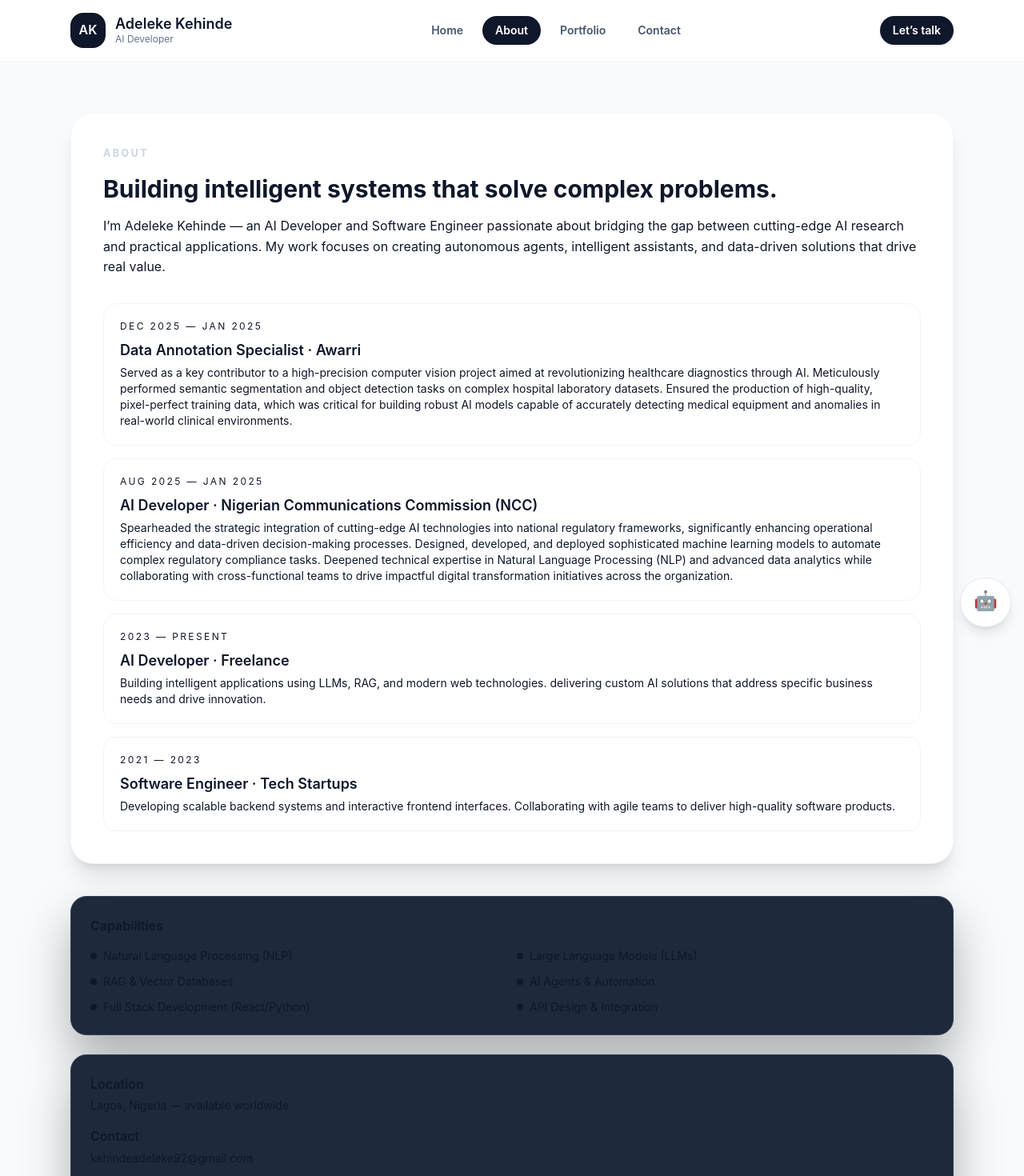
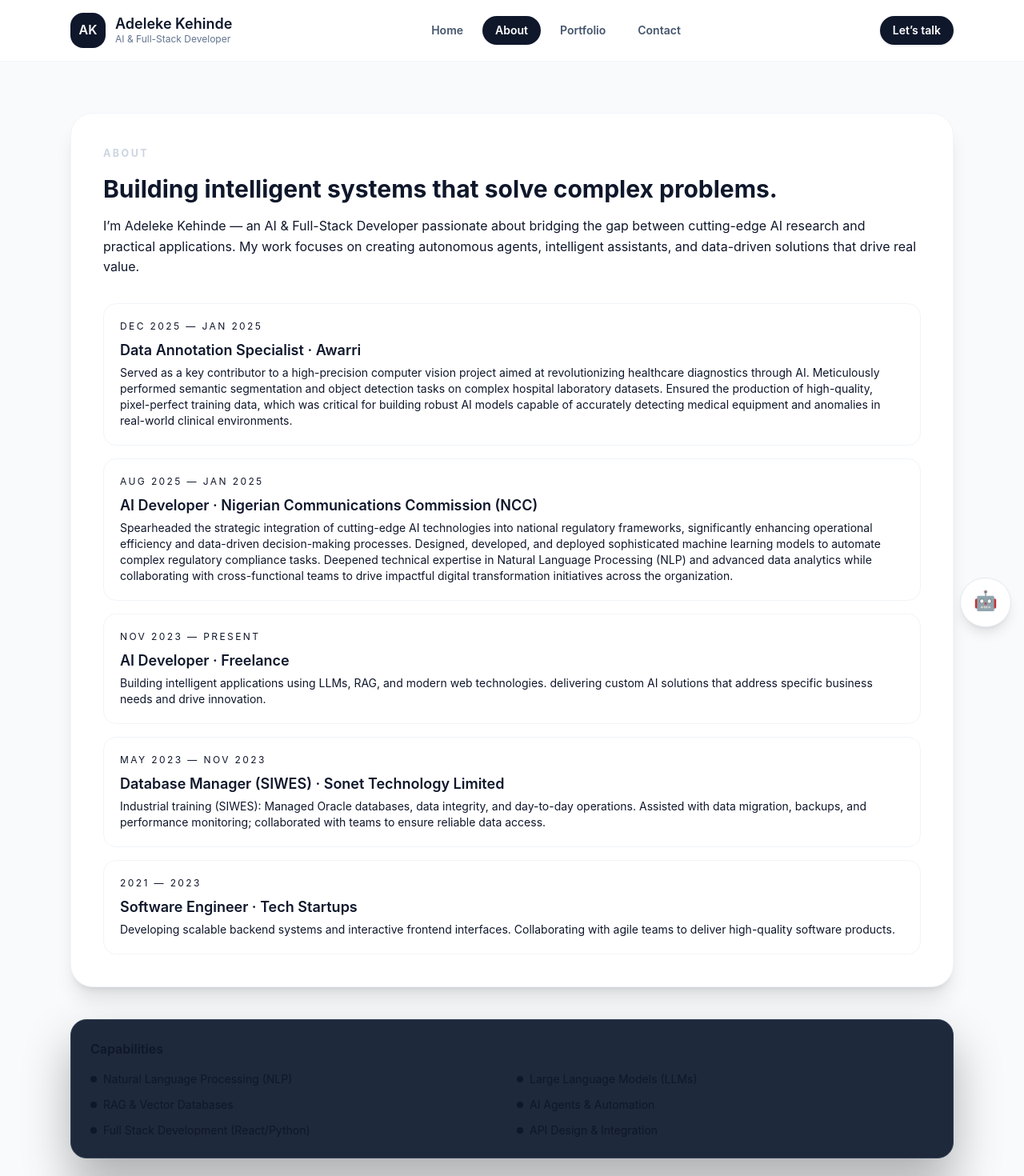
Before and after one commit to hexkoda23/portfolio, a React (Vite) app: page /about in a window 1280 px wide. Shown: the top 1470 px of the page at 80% size. Built offline with nearby package versions, Linux system fonts and the light colour scheme.

Commit message:
role-update

```diff
--- a/src/components/Header.jsx
+++ b/src/components/Header.jsx
@@ -46,7 +46,7 @@ export default function Header ({ darkMode, toggleTheme }) {
               Adeleke Kehinde
             </p>
             <p className='text-xs text-slate-500 leading-none mt-1 dark:text-slate-400'>
-              AI Developer
+              AI & Full-Stack Developer
             </p>
           </div>
         </Link>
--- a/src/components/Hero.jsx
+++ b/src/components/Hero.jsx
@@ -13,7 +13,7 @@ export default function Hero () {
         <div className='grid lg:grid-cols-[1.2fr_0.8fr] gap-10 items-center'>
           <div>
             <div className='flex flex-wrap gap-2 text-xs uppercase tracking-[0.3em] text-slate-200/90 accent-pill px-4 py-2 inline-flex transition-colors'>
-              AI Developer
+              AI & Full-Stack Developer
             </div>
             <h1 className='mt-6 text-4xl sm:text-5xl xl:text-6xl font-extrabold leading-tight text-white transition-colors'>
               Building intelligent AI solutions that solve real-world problems.
--- a/src/pages/About.jsx
+++ b/src/pages/About.jsx
@@ -14,7 +14,12 @@ const roles = [
   {
     title: 'AI Developer · Freelance',
     detail: 'Building intelligent applications using LLMs, RAG, and modern web technologies. delivering custom AI solutions that address specific business needs and drive innovation.',
-    year: '2023 — Present'
+    year: 'Nov 2023 — Present'
+  },
+  {
+    title: 'Database Manager (SIWES) · Sonet Technology Limited',
+    detail: 'Industrial training (SIWES): Managed Oracle databases, data integrity, and day-to-day operations. Assisted with data migration, backups, and performance monitoring; collaborated with teams to ensure reliable data access.',
+    year: 'May 2023 — Nov 2023'
   },
   {
     title: 'Software Engineer · Tech Startups',
@@ -42,7 +47,7 @@ export default function About () {
             Building intelligent systems that solve complex problems.
           </h1>
           <p className='mt-4 text-slate-900 dark:text-slate-300'>
-            I’m Adeleke Kehinde — an AI Developer and Software Engineer passionate about
+            I’m Adeleke Kehinde — an AI & Full-Stack Developer passionate about
             bridging the gap between cutting-edge AI research and practical applications.
             My work focuses on creating autonomous agents, intelligent assistants, and
             data-driven solutions that drive real value.
```
